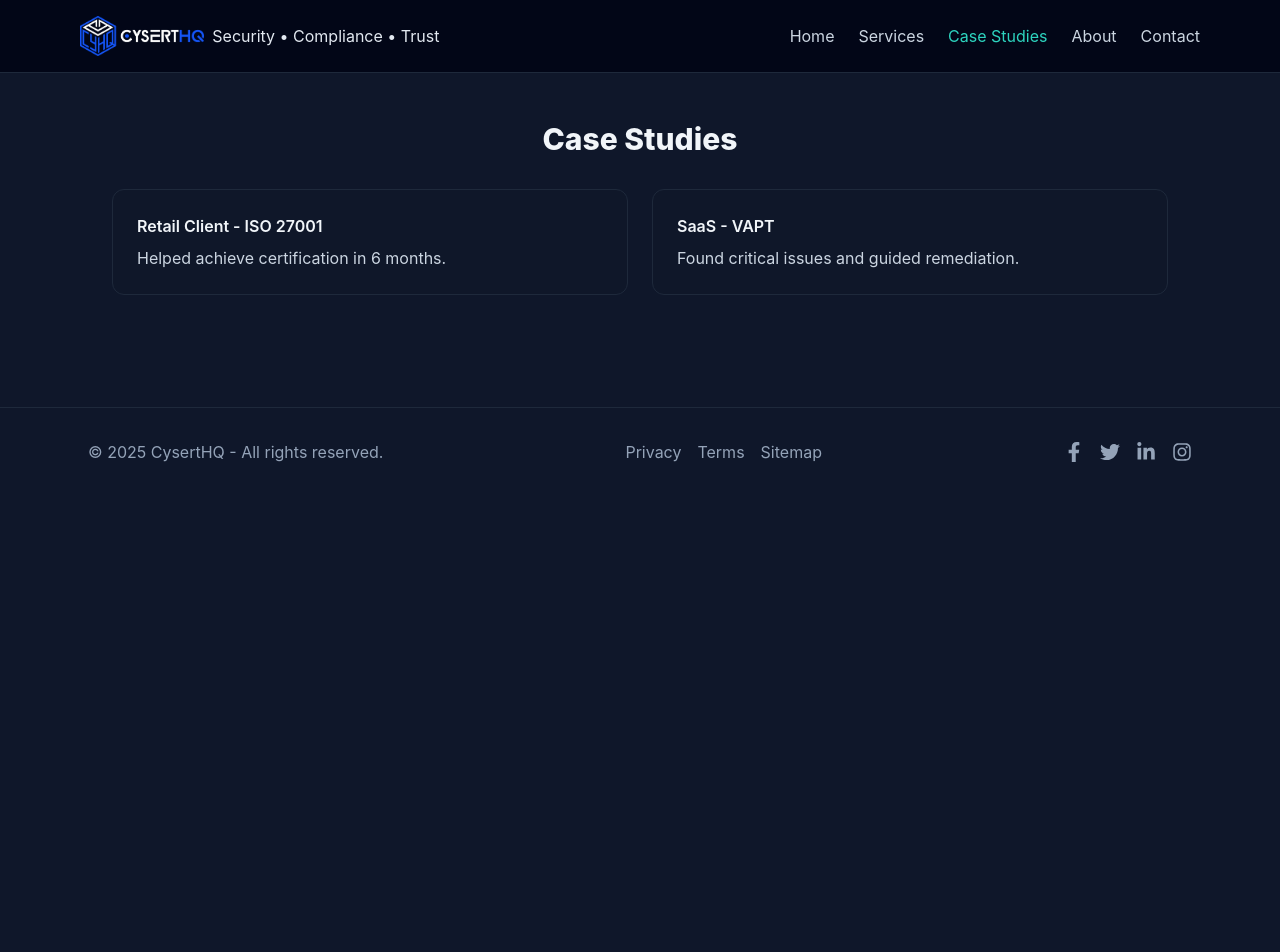
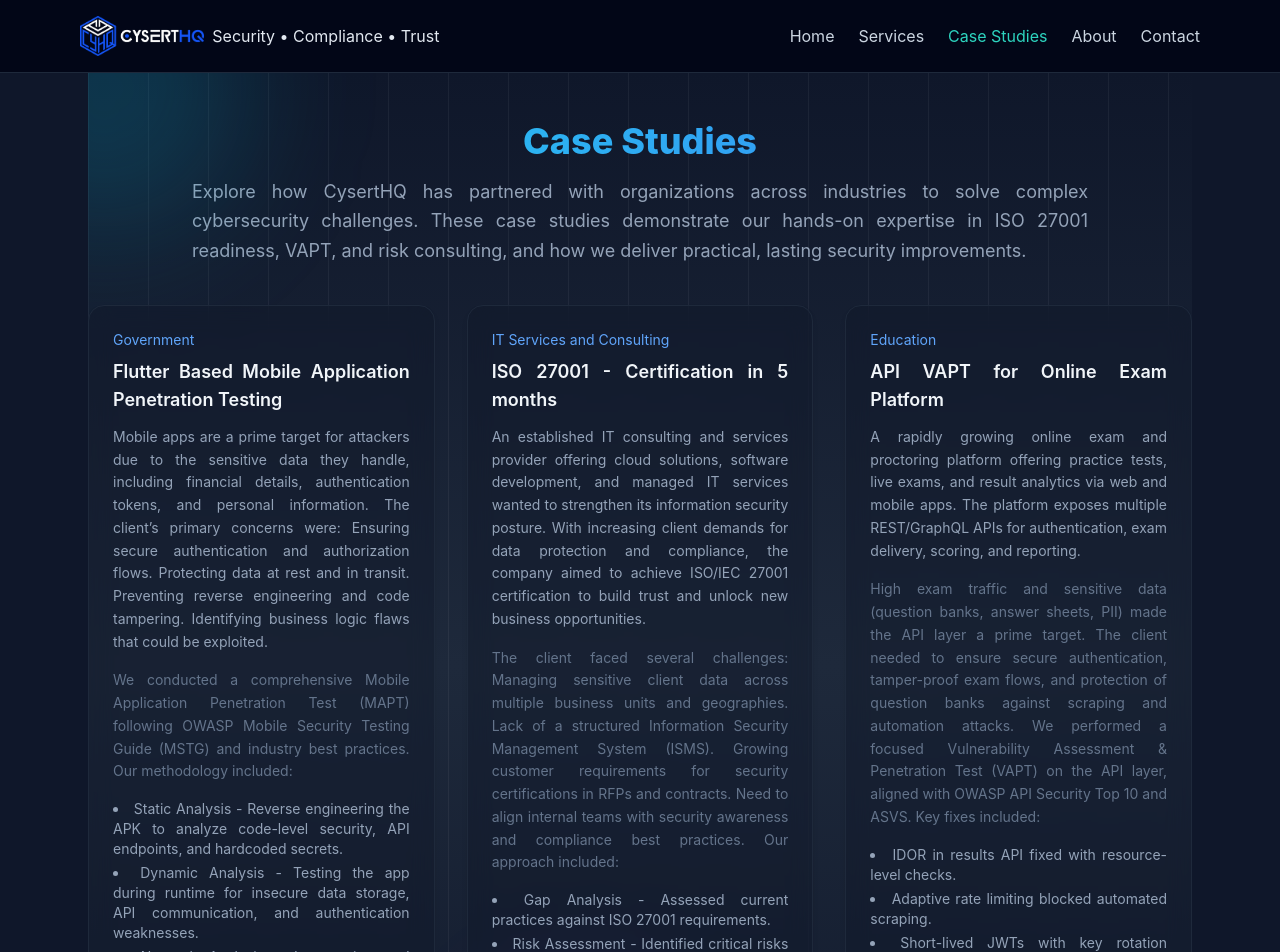
Before and after one commit to Yash-Pokarna/FinalWebsite, a Next.js app: page /case-studies in a window 1280 px wide. Shown: the top 952 px of the page. Before the commit the page ends 800 px from the top, so only its background shows below. Built offline with nearby package versions, Linux system fonts and the light colour scheme.

Commit message:
Update page.tsx

```diff
--- a/app/case-studies/page.tsx
+++ b/app/case-studies/page.tsx
@@ -1,25 +1,156 @@
 'use client'
-import Image from 'next/image'
+import { motion } from 'framer-motion'
 
 export default function CaseStudies() {
   const studies = [
-    { title: 'Retail Client - ISO 27001', desc: 'Helped achieve certification in 6 months.' },
-    { title: 'SaaS - VAPT', desc: 'Found critical issues and guided remediation.' }
+    {
+      vertical: 'Government',
+      title: 'Flutter Based Mobile Application Penetration Testing',
+      detail: 'Mobile apps are a prime target for attackers due to the sensitive data they handle, including financial details, authentication tokens, and personal information. The client’s primary concerns were: Ensuring secure authentication and authorization flows. Protecting data at rest and in transit. Preventing reverse engineering and code tampering. Identifying business logic flaws that could be exploited.',
+      body: 'We conducted a comprehensive Mobile Application Penetration Test (MAPT) following OWASP Mobile Security Testing Guide (MSTG) and industry best practices. Our methodology included:',
+      bullets: [
+        'Static Analysis - Reverse engineering the APK to analyze code-level security, API endpoints, and hardcoded secrets.',
+        'Dynamic Analysis - Testing the app during runtime for insecure data storage, API communication, and authentication weaknesses.',
+        'Network Analysis - Intercepting and analyzing traffic for unencrypted or improperly validated data flows.',
+        'Business Logic Testing - Simulating real-world attack scenarios to identify flaws in transaction workflows and user privileges.'
+      ]
+    },
+    {
+      vertical: 'IT Services and Consulting',
+      title: 'ISO 27001 - Certification in 5 months',
+      detail: 'An established IT consulting and services provider offering cloud solutions, software development, and managed IT services wanted to strengthen its information security posture. With increasing client demands for data protection and compliance, the company aimed to achieve ISO/IEC 27001 certification to build trust and unlock new business opportunities.',
+      body:'The client faced several challenges: Managing sensitive client data across multiple business units and geographies. Lack of a structured Information Security Management System (ISMS). Growing customer requirements for security certifications in RFPs and contracts. Need to align internal teams with security awareness and compliance best practices. Our approach included:',
+      bullets: [
+        'Gap Analysis - Assessed current practices against ISO 27001 requirements.',
+        'Risk Assessment - Identified critical risks in IT infrastructure, applications, and processes.' ,
+        'ISMS Framework Development - Designed policies, procedures, and controls aligned to business needs.',
+        'Implementation & Training - Rolled out security processes and conducted awareness workshops for staff.',
+        'Internal Audit & Pre-certification Review - Ensured readiness for external certification audit.'
+      ]
+    },
+    {
+      vertical: 'Education',
+      title: 'API VAPT for Online Exam Platform',
+      detail: 'A rapidly growing online exam and proctoring platform offering practice tests, live exams, and result analytics via web and mobile apps. The platform exposes multiple REST/GraphQL APIs for authentication, exam delivery, scoring, and reporting.',
+      body: 'High exam traffic and sensitive data (question banks, answer sheets, PII) made the API layer a prime target. The client needed to ensure secure authentication, tamper-proof exam flows, and protection of question banks against scraping and automation attacks. We performed a focused Vulnerability Assessment & Penetration Test (VAPT) on the API layer, aligned with OWASP API Security Top 10 and ASVS. Key fixes included:',
+      bullets: [
+        'IDOR in results API fixed with resource-level checks.',
+        'Adaptive rate limiting blocked automated scraping.',
+        'Short-lived JWTs with key rotation enforced.',
+        'CORS hardened and error leakage removed.'
+      ]
+    }
+
   ]
 
+  const gridVariants = {
+    hidden: { opacity: 0 },
+    visible: {
+      opacity: 1,
+      transition: {
+        staggerChildren: 0.15,
+        delayChildren: 0.2,
+        ease: "easeOut"
+      }
+    }
+  }
+
+  // Each card — only fade + slight slide up
+  const cardVariants = {
+    hidden: { opacity: 0, y: 20 },
+    visible: {
+      opacity: 1,
+      y: 0,
+      transition: { duration: 0.6, ease: "easeOut" }
+    }
+  }
+
   return (
-    <div className="py-12">
-      <div className="max-w-6xl mx-auto px-6">
-        <h1 className="text-2xl sm:text-3xl font-extrabold text-center">Case Studies</h1>
-        <div className="mt-8 grid grid-cols-1 sm:grid-cols-2 gap-6">
-          {studies.map(s => (
-            <article key={s.title} className="card">
-              <h3 className="font-semibold">{s.title}</h3>
-              <p className="mt-2 text-slate-300">{s.desc}</p>
-            </article>
-          ))}
-        </div>
-      </div>
+    <div className="py-12 relative overflow-hidden">
+      {/* Background Gradient Base */}
+      <div className="absolute inset-0 -z-20 bg-gradient-to-b from-slate-900 via-slate-800 to-slate-900"></div>
+
+      {/* Animated Cyber Glow */}
+      <div className="absolute -top-32 -left-32 w-72 h-72 bg-cyan-500/20 rounded-full blur-3xl animate-pulse"></div>
+      <div className="absolute top-40 -right-32 w-96 h-96 bg-blue-500/10 rounded-full blur-3xl animate-ping"></div>
+      <div className="absolute bottom-10 left-1/3 w-64 h-64 bg-purple-500/10 rounded-full blur-2xl animate-pulse"></div>
+
+      {/* Gridlines */}
+      <div className="absolute inset-0 -z-10 bg-[linear-gradient(90deg,rgba(255,255,255,0.05)_1px,transparent_1px)] bg-[length:60px_60px]"></div>
+
+      {/* Title */}
+      <motion.h2
+        initial={{ opacity:0, y:15 }}
+        animate={{ opacity:1, y:0 }}
+        transition={{ duration:0.6, ease:"easeOut" }}
+        className="text-4xl font-extrabold bg-gradient-to-r from-cyan-400 to-blue-500 bg-clip-text text-transparent text-center"
+      >
+        Case Studies
+      </motion.h2>
+
+      <motion.p
+        initial={{ opacity:0, y:10 }}
+        animate={{ opacity:1, y:0 }}
+        transition={{ duration:0.6, delay:0.3, ease:"easeOut" }}
+        className="mt-4 text-slate-400 text-lg max-w-4xl mx-auto text-justify leading-relaxed"
+      >
+        Explore how CysertHQ has partnered with organizations across industries to solve complex cybersecurity challenges. These case studies demonstrate our hands-on expertise in ISO 27001 readiness, VAPT, and risk consulting, and how we deliver practical, lasting security improvements.
+      </motion.p>
+
+      {/* Cards */}
+      <motion.div
+        className="mt-10 grid md:grid-cols-3 gap-8"
+        variants={gridVariants}
+        initial="hidden"
+        animate="visible"
+      >
+        {studies.map(s => (
+          <motion.div
+            key={s.title}
+            className="relative p-6 border border-slate-800 rounded-2xl bg-slate-900/40 backdrop-blur-md shadow-md hover:shadow-xl hover:shadow-blue-500/20 transition-all cursor-pointer text-justify overflow-hidden shine-card"
+            variants={cardVariants}
+          >
+            {/* Shine overlay */}
+            <div className="shine"></div>
+
+            <div className="text-sm text-blue-400">{s.vertical}</div>
+            <div className="mt-2 font-semibold text-lg">{s.title}</div>
+            <p className="mt-3 text-slate-400 text-sm leading-relaxed">{s.detail}</p>
+            {s.body && (
+              <p className="mt-4 text-slate-500 text-sm leading-relaxed">{s.body}</p>
+            )}
+            {s.bullets && (
+              <ul className="mt-4 text-slate-400 list-disc list-inside text-sm space-y-1">
+                {s.bullets.map(b => (
+                  <li key={b}>{b}</li>
+                ))}
+              </ul>
+            )}
+          </motion.div>
+        ))}
+      </motion.div>
+
+      <style jsx>{`
+        .shine-card .shine {
+          position: absolute;
+          top: 0;
+          left: -150%;
+          width: 150%;
+          height: 100%;
+          background: linear-gradient(
+            120deg,
+            transparent 0%,
+            rgba(255, 255, 255, 0.2) 50%,
+            transparent 100%
+          );
+          animation: shineSweep 1.2s ease-out forwards;
+        }
+
+        @keyframes shineSweep {
+          0% { left: -150%; }
+          100% { left: 150%; }
+        }
+      `}</style>
     </div>
   )
 }
```
